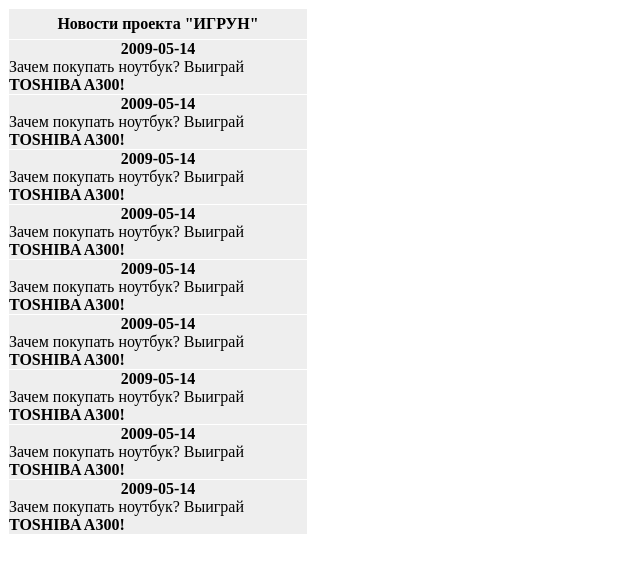
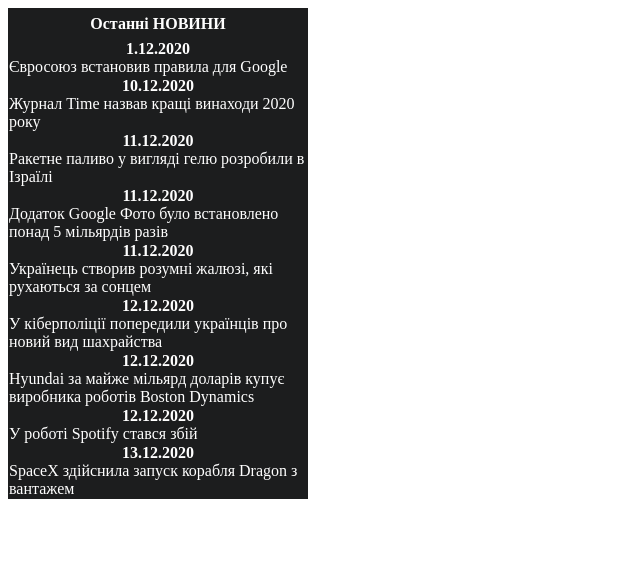
Before and after one commit to MishaDryga/courseworkdb, a website: page site/pages/lenta.html in a window 1280 px wide. Shown: the whole page, without its empty margins (0-640 px from the left). Drawn offline with Linux system fonts and the light colour scheme.

Commit message:
fourth commit

```diff
--- a/site/pages/lenta.html
+++ b/site/pages/lenta.html
@@ -6,13 +6,14 @@
     <title>Document</title>
     <style>
         table {
-            background-color: #FFFFFF;
+            background-color: #1C1D1E;
             width: 300px;
 
         }
         tr {
-            background-color: #EEEEEE;
+            background-color: #1C1D1E;
             height: 30px;
+            color: white;
         }
     </style>
 </head>
@@ -20,57 +21,55 @@
     <div class="pgmenu" leftmargin=0 topmargin=0 style=overflow-x:hidden>
         <table cellpadding=0 cellspacing=1 onmouseover=stp=1 onmouseout=stp=0>
             <tr>
-            <th>Новости проекта "ИГРУН"</th>
+            <th>Останні НОВИНИ</th>
             </tr>
             <tr onmouseover=lt(this,1) onmouseout=lt(this,0)>
                 <td>
-                    <center><b>2009-05-14</b></center>Зачем покупать ноутбук? Выиграй <b>TOSHIBA A300!</b>
+                    <center><b>1.12.2020</b></center>Євросоюз встановив правила для Google
                 </td>
             </tr>
             <tr onmouseover=lt(this,1) onmouseout=lt(this,0)>
                 <td>
-                    <center><b>2009-05-14</b></center>Зачем покупать ноутбук? Выиграй <b>TOSHIBA A300!</b>
+                    <center><b>10.12.2020</b></center>Журнал Time назвав кращі винаходи 2020 року
                 </td>
             </tr>
             <tr onmouseover=lt(this,1) onmouseout=lt(this,0)>
                 <td>
-                    <center><b>2009-05-14</b></center>Зачем покупать ноутбук? Выиграй <b>TOSHIBA A300!</b>
+                    <center><b>11.12.2020</b></center>Ракетне паливо у вигляді гелю розробили в Ізраїлі
                 </td>
             </tr>
             <tr onmouseover=lt(this,1) onmouseout=lt(this,0)>
                 <td>
-                    <center><b>2009-05-14</b></center>Зачем покупать ноутбук? Выиграй <b>TOSHIBA A300!</b>
+                    <center><b>11.12.2020</b></center>Додаток Google Фото було встановлено понад 5 мільярдів разів
                 </td>
             </tr>
             <tr onmouseover=lt(this,1) onmouseout=lt(this,0)>
                 <td>
-                    <center><b>2009-05-14</b></center>Зачем покупать ноутбук? Выиграй <b>TOSHIBA A300!</b>
+                    <center><b>11.12.2020</b></center>Українець створив розумні жалюзі, які рухаються за сонцем
                 </td>
             </tr>
             <tr onmouseover=lt(this,1) onmouseout=lt(this,0)>
                 <td>
-                    <center><b>2009-05-14</b></center>Зачем покупать ноутбук? Выиграй <b>TOSHIBA A300!</b>
+                    <center><b>12.12.2020</b></center>У кіберполіції попередили українців про новий вид шахрайства
                 </td>
             </tr>
             <tr onmouseover=lt(this,1) onmouseout=lt(this,0)>
                 <td>
-                    <center><b>2009-05-14</b></center>Зачем покупать ноутбук? Выиграй <b>TOSHIBA A300!</b>
+                    <center><b>12.12.2020</b></center>Hyundai за майже мільярд доларів купує виробника роботів Boston Dynamics
                 </td>
             </tr>
             <tr onmouseover=lt(this,1) onmouseout=lt(this,0)>
                 <td>
-                    <center><b>2009-05-14</b></center>Зачем покупать ноутбук? Выиграй <b>TOSHIBA A300!</b>
+                    <center><b>12.12.2020</b></center>У роботі Spotify стався збій
                 </td>
             </tr>
             <tr onmouseover=lt(this,1) onmouseout=lt(this,0)>
                 <td>
-                    <center><b>2009-05-14</b></center>Зачем покупать ноутбук? Выиграй <b>TOSHIBA A300!</b>
+                    <center><b>13.12.2020</b></center>SpaceX здійснила запуск корабля Dragon з вантажем
                 </td>
             </tr>
-
-
-            </table>
-            <script type="text/javascript" src="../js/lenta.js"></script>
+        </table>
+        <script type="text/javascript" src="../js/lenta.js"></script>
     </div>
 </body>
 </html>
--- a/site/style.css
+++ b/site/style.css
@@ -66,7 +66,7 @@
 
 .menu {
     justify-content: space-around;
-    margin-left: 20%;
+    margin-left: 35%;
     position: relative;
 }
 
```
Also changed, not shown: site/index.html (+0 -3 lines), site/pages/styleforpages/style3.css (+6 -1 lines).
